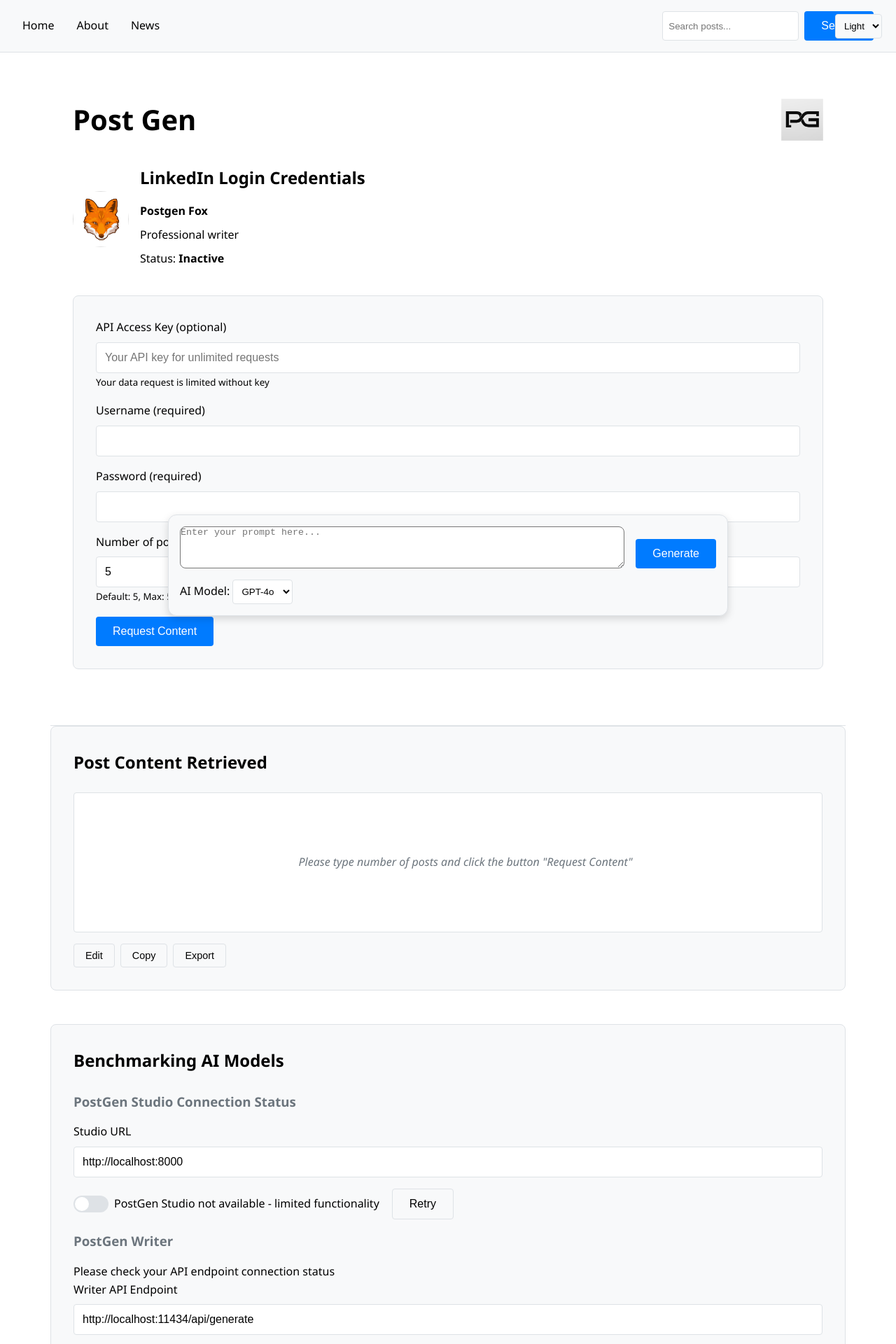
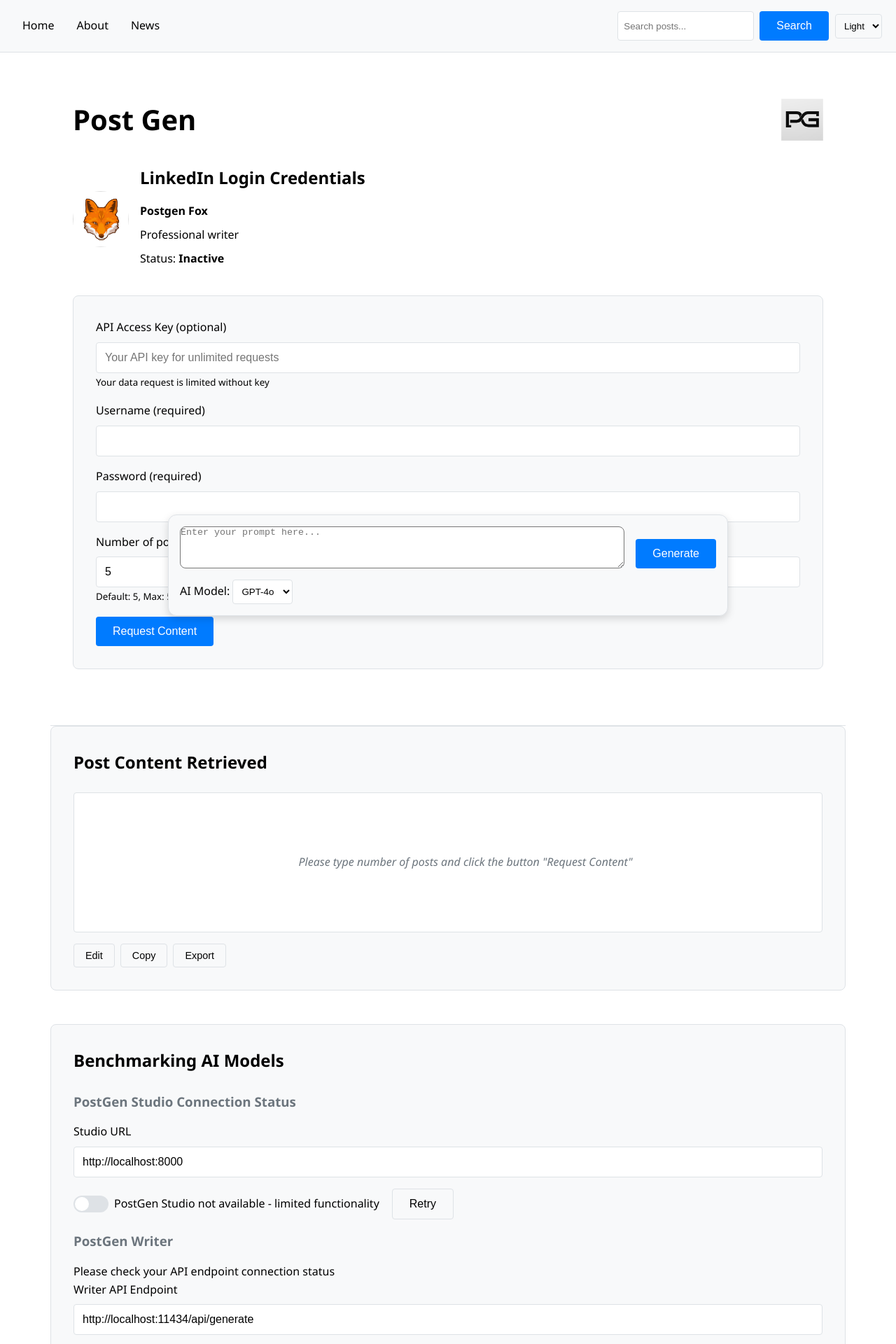
Before and after one commit to maiChuong/cmpro-postgen, a Jekyll site: the page built from postgen_web/index.md, in a window 1280 px wide. Shown: the top 1920 px of the page at 70% size. Built offline with Jekyll 4.4.1, drawn with Linux system fonts in a browser that asks for light colours.

Commit message:
Update each style.css

```diff
--- a/assets/css/style.css
+++ b/assets/css/style.css
@@ -81,6 +81,7 @@
 .search-bar {
   display: flex;
   gap: 0.5rem;
+  padding-right: 4rem; /* Adjusted for better alignment */
 }
 
 .search-bar input {
--- a/postgen_web/assets/css/style.css
+++ b/postgen_web/assets/css/style.css
@@ -81,6 +81,7 @@
 .search-bar {
   display: flex;
   gap: 0.5rem;
+  padding-right: 4rem;
 }
 
 .search-bar input {
```
